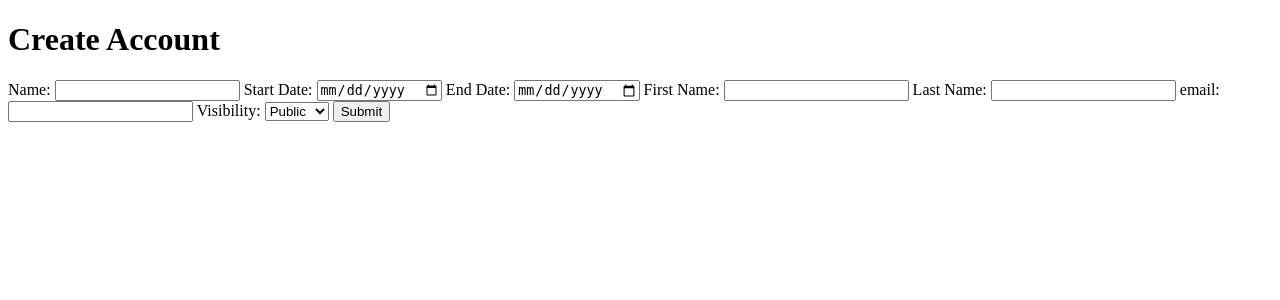
After one commit to RuochiW/RAAVE, a Python web app: template templates/create_event.html in a window 1280 px wide. The commit adds this page. Shown: the top 300 px of the page. Run offline with Jinja, Linux system fonts and the light colour scheme; the template is opened without the code that fills it, so the values that code supplies are empty.

Commit message:
added sign out functionality
added sign out and worked on createEvent page

```diff
--- a/templates/base.html
+++ b/templates/base.html
@@ -24,7 +24,7 @@
                   <a class="nav-link" href="#">Home <span class="sr-only">(current)</span></a>
                 </li>
                 <li class="nav-item">
-                  <a class="nav-link" href="#">Create Event</a>
+                  <a class="nav-link" href="/NavCreateEvent">Create Event</a>
                 </li>
                 <li class="nav-item">
                   <a class="nav-link" href="calendar">View Calendar</a>
@@ -34,6 +34,8 @@
                 </li>
                 <li class="nav-item">
                   <a class="nav-link disabled" href="#" tabindex="-1" aria-disabled="true">Prioritize Events</a>
+                <li class="nav-item">
+                  <a class="nav-link" href="/logout" tabindex="-1" aria-disabled="true">Sign Out</a>
                 </li>
               </ul>
             </div>
--- /dev/null
+++ b/templates/create_event.html
@@ -0,0 +1,43 @@
+ <!-- Written by Austin Shouli -->
+
+ <!-- event_id = int()
+ event_type = int()
+ visibility = int()
+ name = str()
+    #date = str()
+    #time_estimate = int()
+    #weight = int()
+ category = int()
+ start_date = str()
+ end_date = str()  -->
+
+<!doctype html>
+
+
+<head><title>Create Account</title>
+    <meta charset=utf-8> </head>
+    <body>
+        <h1>Create Account</h1>
+
+        <form name="Create" action="http://localhost:5000/create_event" method="post">
+
+            Name: <input type="text" name="event_name">
+            Start Date: <input type="date" name="start_date">
+            End Date: <input type="date" name="end_date">
+
+            First Name: <input type="text" name="fname">
+            Last Name: <input type="text" name="lname">
+            email: <input type="text" name="email">
+
+            Visibility: <select name="visibility" id="visibility">
+
+                <option value="1">Public</option>
+                <option value="2">Private</option>
+            </select>
+
+
+            <input type="submit" value="Submit">
+        </form>
+
+
+    </body>
```
Also changed, not shown: server.py (+19 -0 lines).
